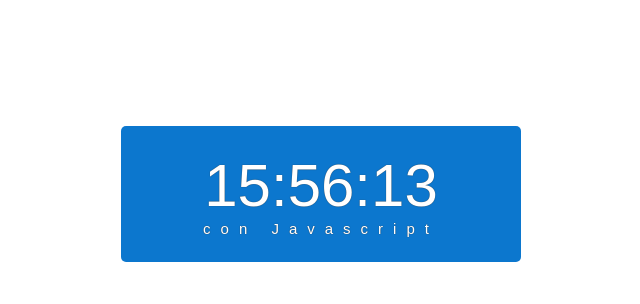
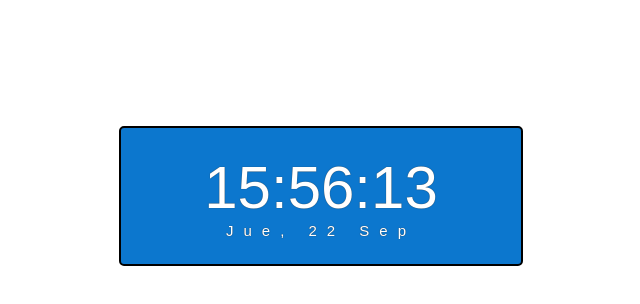
Before and after one commit to carreivan/Reloj-Digital, a plain HTML site: page index.html in a window 1280 px wide. Shown: the whole page, without its empty margins (319-959 px from the left). Drawn offline with Linux system fonts and the light colour scheme.

Commit message:
Terminando parte Javascript y agregando estilo animar

```diff
--- a/css/estilos.css
+++ b/css/estilos.css
@@ -17,3 +17,6 @@ color: #fff;
     letter-spacing: 10px;
     font-size: 15px ;
 }
+.animar{
+    border: rgb(0, 0, 0) 2px solid;
+}
--- a/js/reloj.js
+++ b/js/reloj.js
@@ -1,9 +1,35 @@
-const mostrarReloj = ()=>{
-    let fecha =new Date();
-    let hr = fecha.getHours();
-    let min = fecha.getMinutes();
-    let seg = fecha.getSeconds();
-    document.getElementById('hora').innerHTML = `${hr}:${min}:${seg}`;
-}
+const mostrarReloj = () => {
+  let fecha = new Date();
+  let hr = formatoHora(fecha.getHours());
+  let min = formatoHora(fecha.getMinutes());
+  let seg = formatoHora(fecha.getSeconds());
+  document.getElementById("hora").innerHTML = `${hr}:${min}:${seg}`;
+  document.getElementById('contenedor').classList.toggle('animar');
 
+  const meses = [
+    "Ene",
+    "Feb",
+    "Mar",
+    "Abr",
+    "May",
+    "Jun",
+    "Jul",
+    "Ago",
+    "Sep",
+    "Oct",
+    "Nov",
+    "Dic",
+  ];
+  const dias = ["Dom", "Lun", "Mar", "Mie", "Jue", "Vie", "Sab"];
+  let diaSemana = dias[fecha.getDay()];
+  let dia = fecha.getDate();
+  let mes = meses[fecha.getMonth()];
+  let fechaTexto = `${diaSemana}, ${dia} ${mes}`;
+  document.getElementById("fecha").innerHTML = fechaTexto;
+};
+
+const formatoHora = (hora) => {
+  if (hora < 10) hora = "0" + hora;
+  return hora;
+};
 setInterval(mostrarReloj, 1000);
```
